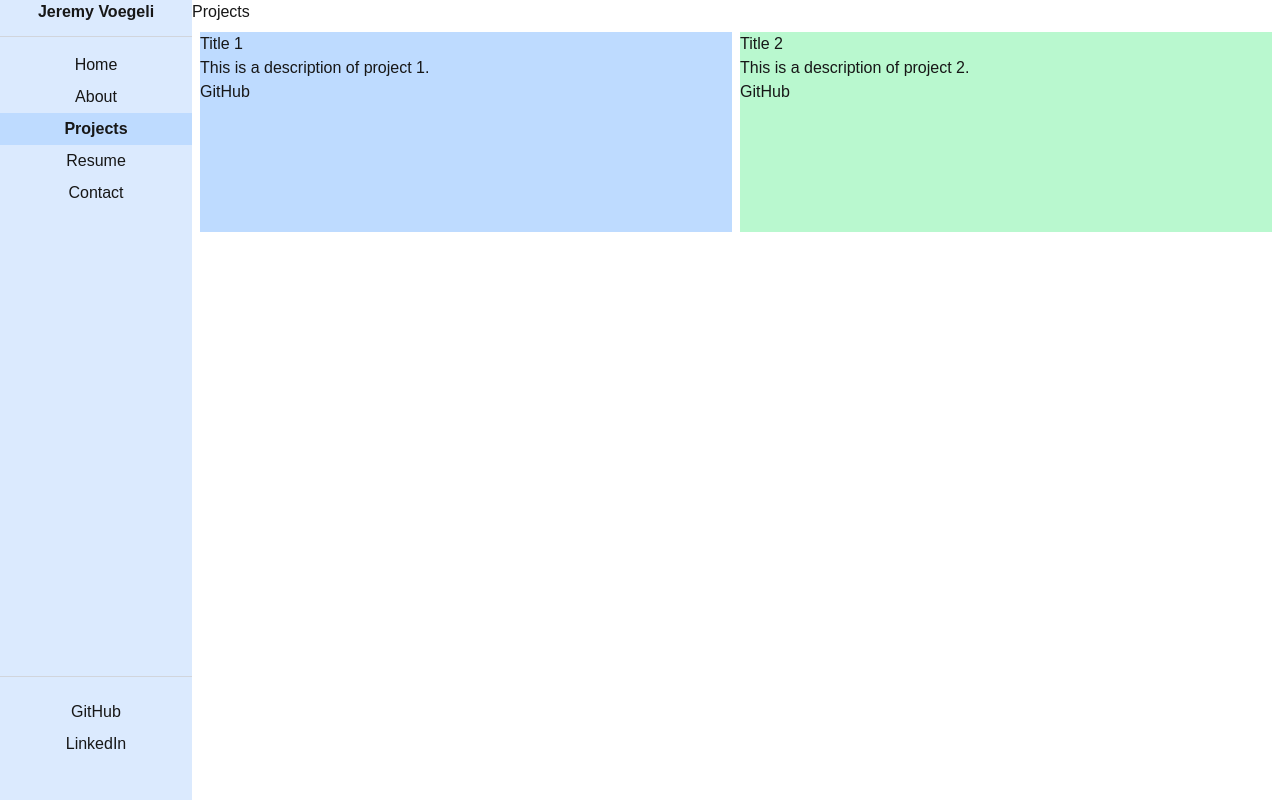
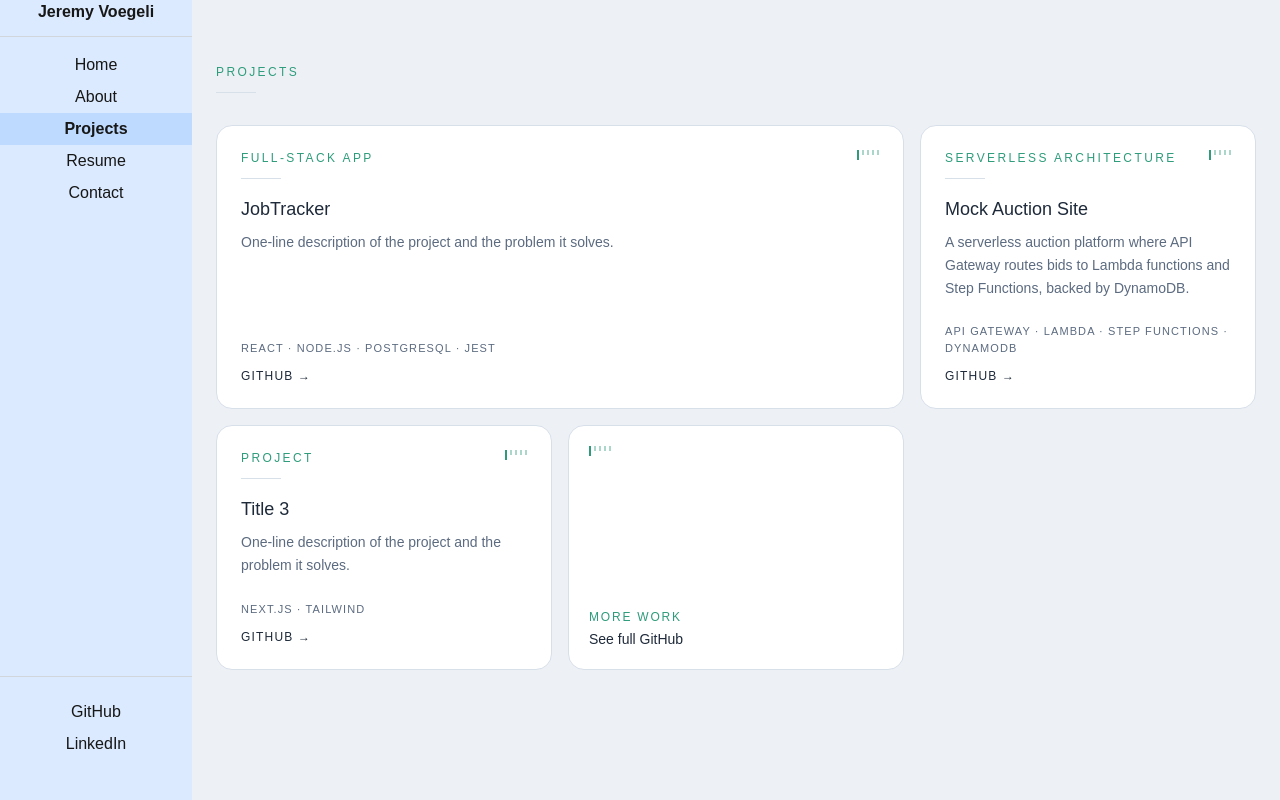
Before and after one commit to JeremyVoegeli/personal-website, a Next.js app: page /projects in a window 1280 px wide. Built offline with nearby package versions, Linux system fonts and the light colour scheme.

Commit message:
styling and adding some content to projects page

```diff
--- a/src/app/projects/page.js
+++ b/src/app/projects/page.js
@@ -1,23 +1,131 @@
-export default function Projects(){
-    return (
-        <div>
-            <h1>Projects</h1>
-            <div name="grid" className="grid grid-cols-2 gap-2 m-2">
-                <div name="project" className="bg-blue-200 min-h-50">
-                    <h2>Title 1</h2>
-                    <p>
-                        This is a description of project 1.
-                    </p>
-                    <a href="https://github.com/JeremyVoegeli/JobTracker" target="_blank">GitHub</a>
-                </div>
-                <div name="project" className="bg-green-200">
-                    <h2>Title 2</h2>
-                    <p>
-                        This is a description of project 2.
-                    </p>
-                    <a href="https://github.com/JeremyVoegeli/JobTracker" target="_blank">GitHub</a>
-                </div>
-            </div>
+export default function Projects() {
+  return (
+    <div className="min-h-screen bg-[#EDF1F6] px-6 py-16">
+      <div className="mx-auto w-full max-w-6xl">
+        <header className="mb-8">
+          <p className="font-mono text-xs uppercase tracking-[0.2em] text-[#2E9C7B]">
+            Projects
+          </p>
+          <div className="mt-3 h-px w-10 bg-[#D7DFE9]" />
+        </header>
+
+        <div className="grid grid-cols-3 gap-4">
+          <ProjectCard
+          span="col-span-2"
+            eyebrow="full-stack app"
+            title="JobTracker"
+            description="One-line description of the project and the problem it solves."
+            stack={["React", "Node.js", "PostgreSQL", "Jest"]}
+            githubUrl="https://github.com/JeremyVoegeli/JobTracker"
+          />
+
+          <ProjectCard
+            eyebrow="Serverless Architecture"
+            title="Mock Auction Site"
+            description="A serverless auction platform where API Gateway routes bids to Lambda functions and Step Functions, backed by DynamoDB."
+            stack={["API Gateway", "Lambda", "Step Functions", "DynamoDB"]}
+            githubUrl="https://github.com/JeremyVoegeli/AcademicProjects/tree/main/MockAuctionAWSApp"
+          />
+
+          <ProjectCard
+            eyebrow="Project"
+            title="Title 3"
+            description="One-line description of the project and the problem it solves."
+            stack={["Next.js", "Tailwind"]}
+            githubUrl="#"
+          />
+          <BadgeCard
+            label="More Work"
+            detail="See full GitHub"
+            href="https://github.com/JeremyVoegeli"
+          />
         </div>
-    )
+      </div>
+    </div>
+  );
 }
+
+function ProjectCard({ eyebrow, title, description, stack = [], githubUrl, liveUrl, span = "" }) {
+  return (
+    <div
+      className={`flex flex-col justify-between rounded-2xl border border-[#D7DFE9] bg-white p-6 ${span} transition-shadow hover:shadow-md`}
+    >
+      <div>
+        <div className="flex items-start justify-between">
+          <p className="font-mono text-xs uppercase tracking-[0.2em] text-[#2E9C7B]">
+            {eyebrow}
+          </p>
+          <Ticks />
+        </div>
+        <div className="mt-3 h-px w-10 bg-[#D7DFE9]" />
+        <h2 className="mt-4 text-lg font-medium text-[#1E2A3A]">{title}</h2>
+        <p className="mt-2 text-sm leading-relaxed text-[#5C6B80]">{description}</p>
+      </div>
+
+      <div className="mt-6">
+        {stack.length > 0 && (
+          <p className="font-mono text-[11px] uppercase tracking-[0.1em] text-[#5C6B80]">
+            {stack.join(" · ")}
+          </p>
+        )}
+        <div className="mt-3 flex gap-4">
+          {githubUrl && <ProjectLink href={githubUrl} label="GitHub" />}
+          {liveUrl && <ProjectLink href={liveUrl} label="Live" />}
+        </div>
+      </div>
+    </div>
+  );
+}
+
+function ProjectLink({ href, label }) {
+  return (
+    <a
+      href={href}
+      target="_blank"
+      rel="noreferrer"
+      className="font-mono text-xs uppercase tracking-[0.1em] text-[#1E2A3A] transition-colors hover:text-[#2E9C7B]"
+    >
+      {label} {"\u2192"}
+    </a>
+  );
+}
+
+function BadgeCard({ label, detail, href }) {
+  const content = (
+    <div className="group flex h-full flex-col justify-between rounded-2xl border border-[#D7DFE9] bg-white p-5 transition-shadow hover:shadow-md">
+      <Ticks />
+      <div>
+        <p className="font-mono text-xs uppercase tracking-[0.15em] text-[#2E9C7B]">
+          {label}
+        </p>
+        {detail && <p className="mt-1 text-sm font-medium text-[#1E2A3A]">{detail}</p>}
+      </div>
+    </div>
+  );
+
+  return href ? (
+    <a href={href} target="_blank" rel="noreferrer">
+      {content}
+    </a>
+  ) : (
+    content
+  );
+}
+
+function Ticks() {
+  return (
+    <div className="flex gap-[3px]" aria-hidden="true">
+      {Array.from({ length: 5 }).map((_, i) => (
+        <span
+          key={i}
+          className="bg-[#2E9C7B]"
+          style={{
+            width: "2px",
+            height: i === 0 ? "10px" : "5px",
+            opacity: i === 0 ? 1 : 0.4,
+          }}
+        />
+      ))}
+    </div>
+  );
+}
```
